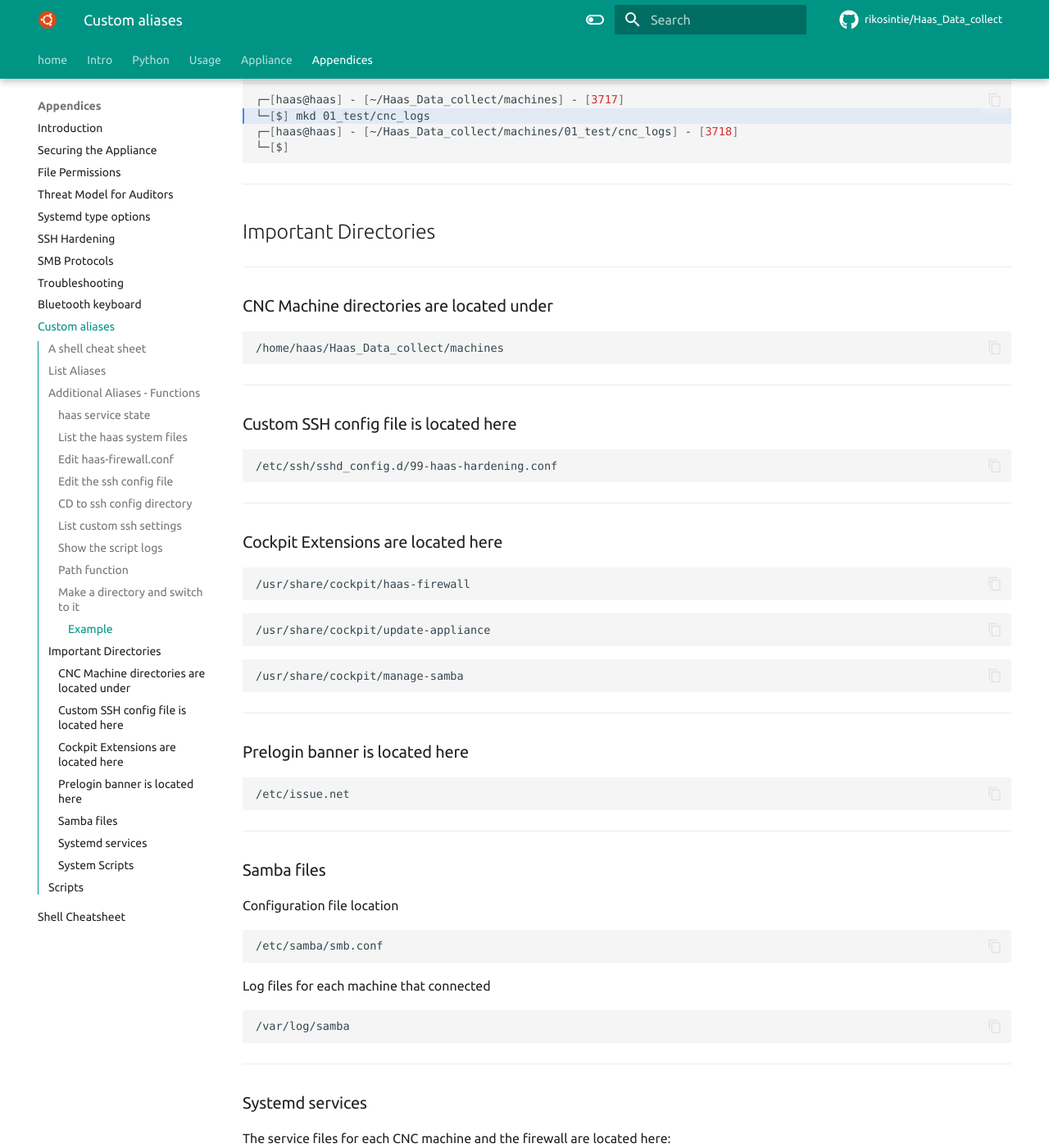
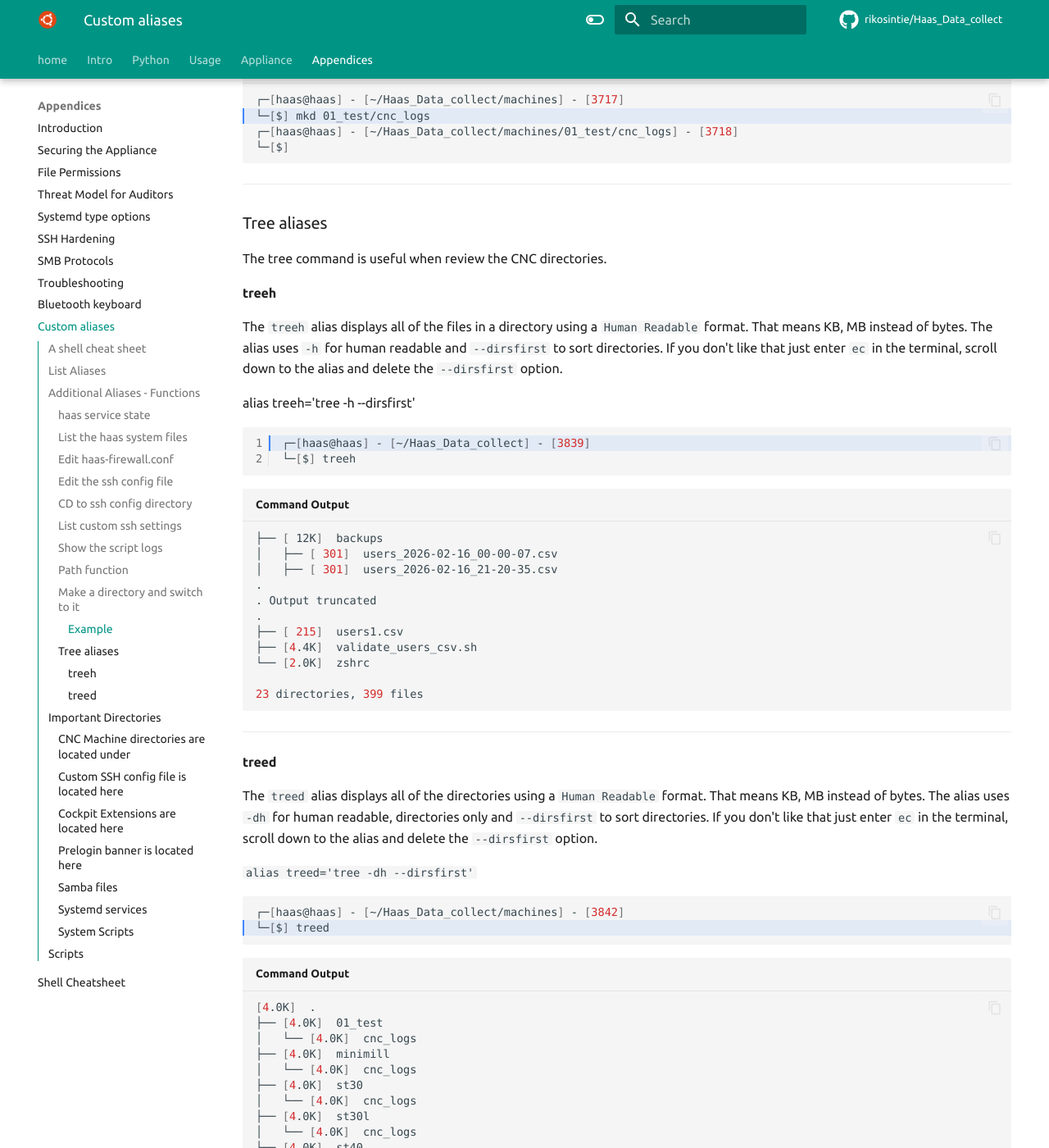
Before and after one commit to rikosintie/Haas_Data_collect, an MkDocs documentation site: the page built from docs/appendices/appendix-i.md, in a window 1280 px wide and 1400 px high, scrolled down 7701 px. Shown: the whole window at 82% size. Built offline with MkDocs 1.6.1 and Material for MkDocs 9.7.7, drawn with Linux system fonts in a browser that asks for light colours; some web fonts are replaced; comment, search, counter and statistics services are not loaded; some of the changed text lies outside the part shown.

Commit message:
Git Title: appendix-i.md: Added treed aand treeh liases

````diff
--- a/docs/appendices/appendix-i.md
+++ b/docs/appendices/appendix-i.md
@@ -302,6 +302,67 @@ mkd() {
 
 ----------------------------------------------------------------
 
+### Tree aliases
+
+The tree command is useful when review the CNC directories.
+
+#### treeh
+
+The `treeh` alias displays all of the files in a directory using a `Human Readable` format. That means KB, MB instead of bytes. The alias uses `-h` for human readable and `--dirsfirst` to sort directories. If you don't like that just enter `ec` in the terminal, scroll down to the alias and delete the `--dirsfirst` option.
+
+alias treeh='tree -h --dirsfirst'
+
+```bash linenums='1' hl_lines='1'
+┌─[haas@haas] - [~/Haas_Data_collect] - [3839]
+└─[$] treeh
+```
+
+```bash title='Command Output'
+├── [ 12K]  backups
+│   ├── [ 301]  users_2026-02-16_00-00-07.csv
+│   ├── [ 301]  users_2026-02-16_21-20-35.csv
+.
+. Output truncated
+.
+├── [ 215]  users1.csv
+├── [4.4K]  validate_users_csv.sh
+└── [2.0K]  zshrc
+
+23 directories, 399 files
+```
+
+----------------------------------------------------------------
+
+#### treed
+
+The `treed` alias displays all of the directories using a `Human Readable` format. That means KB, MB instead of bytes. The alias uses `-dh` for human readable, directories only  and `--dirsfirst` to sort directories. If you don't like that just enter `ec` in the terminal, scroll down to the alias and delete the `--dirsfirst` option.
+
+
+`alias treed='tree -dh --dirsfirst'`
+
+```bash hl_lines='2'
+┌─[haas@haas] - [~/Haas_Data_collect/machines] - [3842]
+└─[$] treed
+```
+
+```bash title='Command Output'
+[4.0K]  .
+├── [4.0K]  01_test
+│   └── [4.0K]  cnc_logs
+├── [4.0K]  minimill
+│   └── [4.0K]  cnc_logs
+├── [4.0K]  st30
+│   └── [4.0K]  cnc_logs
+├── [4.0K]  st30l
+│   └── [4.0K]  cnc_logs
+└── [4.0K]  st40
+    └── [4.0K]  cnc_logs
+
+11 directories
+```
+
+----------------------------------------------------------------
+
 ## Important Directories
 
 ----------------------------------------------------------------
````
